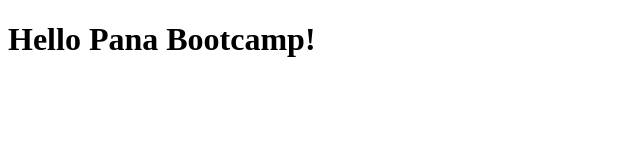
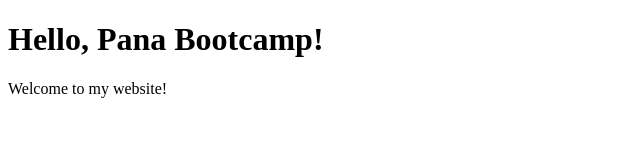
Before and after one commit to zeeforumcompany/bootcamp-setup, a plain HTML site: page index.html in a window 1280 px wide. Shown: the whole page, without its empty margins (0-640 px from the left). Drawn offline with Linux system fonts and the light colour scheme.

Commit message:
Update Settings & Text

```diff
--- a/index.html
+++ b/index.html
@@ -7,6 +7,7 @@
 	<title>Pana Bootcamp</title>
 </head>
 <body>
-	<h1>Hello Pana Bootcamp!</h1>
+	<h1>Hello, Pana Bootcamp!</h1>
+	<p>Welcome to my website!</p>
 </body>
 </html>
```
Also changed, not shown: 1 other file.
